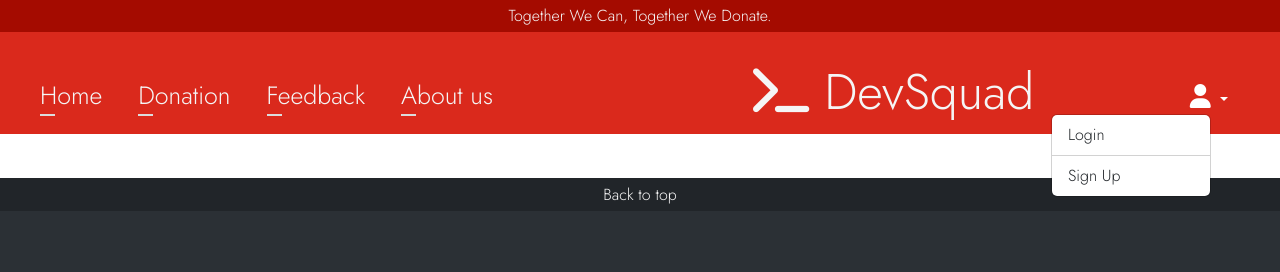
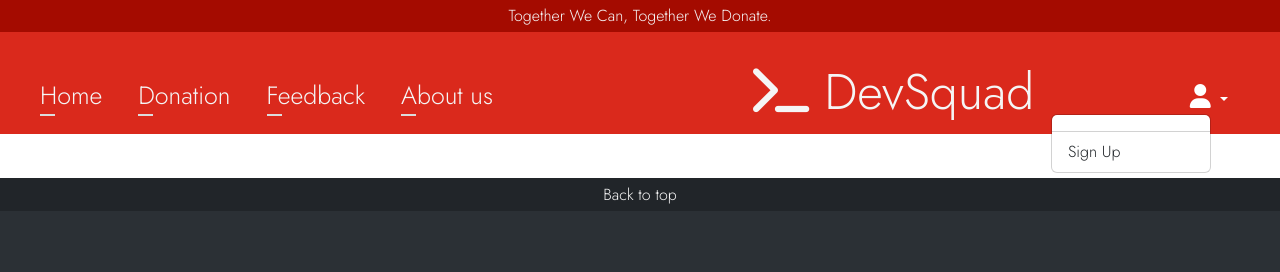
Before and after one commit to ayushgitt/DevSquad, a plain HTML site: page index.html in a window 1280 px wide. Both pictures are taken after a click on the button 1200 px from the left and 97 px from the top of the page. Shown: the top 272 px of the page. Drawn offline with nearby package versions, Linux system fonts and the light colour scheme.

Commit message:
Update index.html

```diff
--- a/index.html
+++ b/index.html
@@ -67,9 +67,9 @@
                     <i class="fa-solid fa-user profile" style="background-color: inherit; color: white"></i>
                 </a>
                 <ul class="dropdown-menu">
-                    <li><a class="dropdown-item" href="index.html">Login</a></li>
+<!--                     <li><a class="dropdown-item" href="index.html">Login</a></li> -->
                     <li><hr class="dropdown-divider"></li>
-                    <li><a class="dropdown-item" href="index.html">Sign Up</a></li>
+                    <li><a class="dropdown-item" href="login.html">Sign Up</a></li>
                 </ul>
             </li>
         </div>
```
